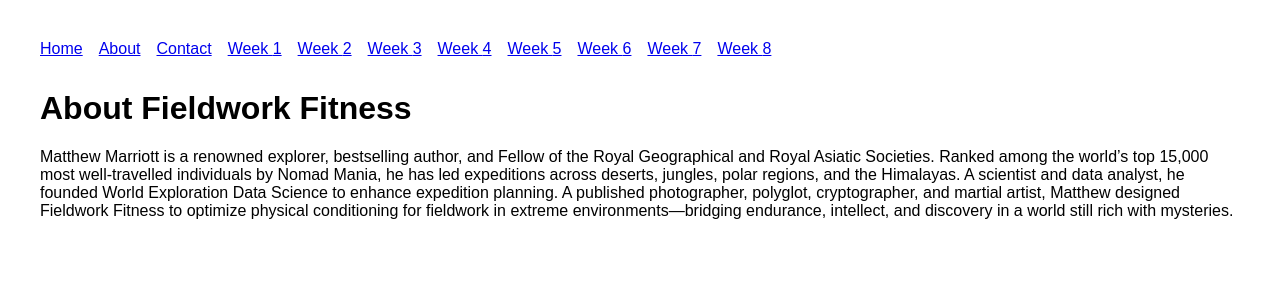
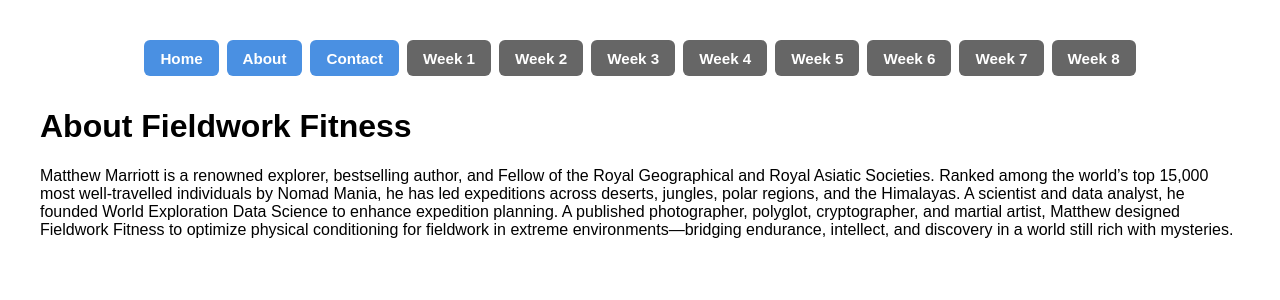
Before and after one commit to matthewmarriott/fieldwork-fitness-app, a Next.js app: page /about in a window 1280 px wide. Shown: the top 300 px of the page. Built offline with nearby package versions, Linux system fonts and the light colour scheme.

Commit message:
Update Layout.js

```diff
--- a/components/Layout.js
+++ b/components/Layout.js
@@ -1,17 +1,41 @@
 import Link from 'next/link';
+
+const navStyle = {
+  display: 'flex',
+  flexWrap: 'wrap',
+  gap: '0.5rem',
+  justifyContent: 'center',
+  marginBottom: '2rem'
+};
+
+const buttonStyle = {
+  padding: '0.6rem 1rem',
+  borderRadius: '6px',
+  textDecoration: 'none',
+  fontWeight: 'bold',
+  fontSize: '0.95rem',
+  transition: 'background 0.3s',
+  color: '#fff',
+  background: '#4a90e2'
+};
+
+const weekButtonStyle = {
+  ...buttonStyle,
+  background: '#666'
+};
 
 export default function Layout({ children }) {
   return (
-    <div style={{ padding: '2rem', fontFamily: 'sans-serif' }}>
-      <nav style={{ marginBottom: '2rem' }}>
-        <Link href="/" style={{ marginRight: '1rem' }}>Home</Link>
-        <Link href="/about" style={{ marginRight: '1rem' }}>About</Link>
-        <Link href="/contact" style={{ marginRight: '1rem' }}>Contact</Link>
+    <div style={{ padding: '2rem', fontFamily: 'Arial, sans-serif' }}>
+      <nav style={navStyle}>
+        <Link href="/" style={buttonStyle}>Home</Link>
+        <Link href="/about" style={buttonStyle}>About</Link>
+        <Link href="/contact" style={buttonStyle}>Contact</Link>
         {Array.from({ length: 8 }, (_, i) => (
           <Link
             key={i}
             href={`/week${i + 1}`}
-            style={{ marginRight: '1rem' }}
+            style={weekButtonStyle}
           >
             Week {i + 1}
           </Link>
```
